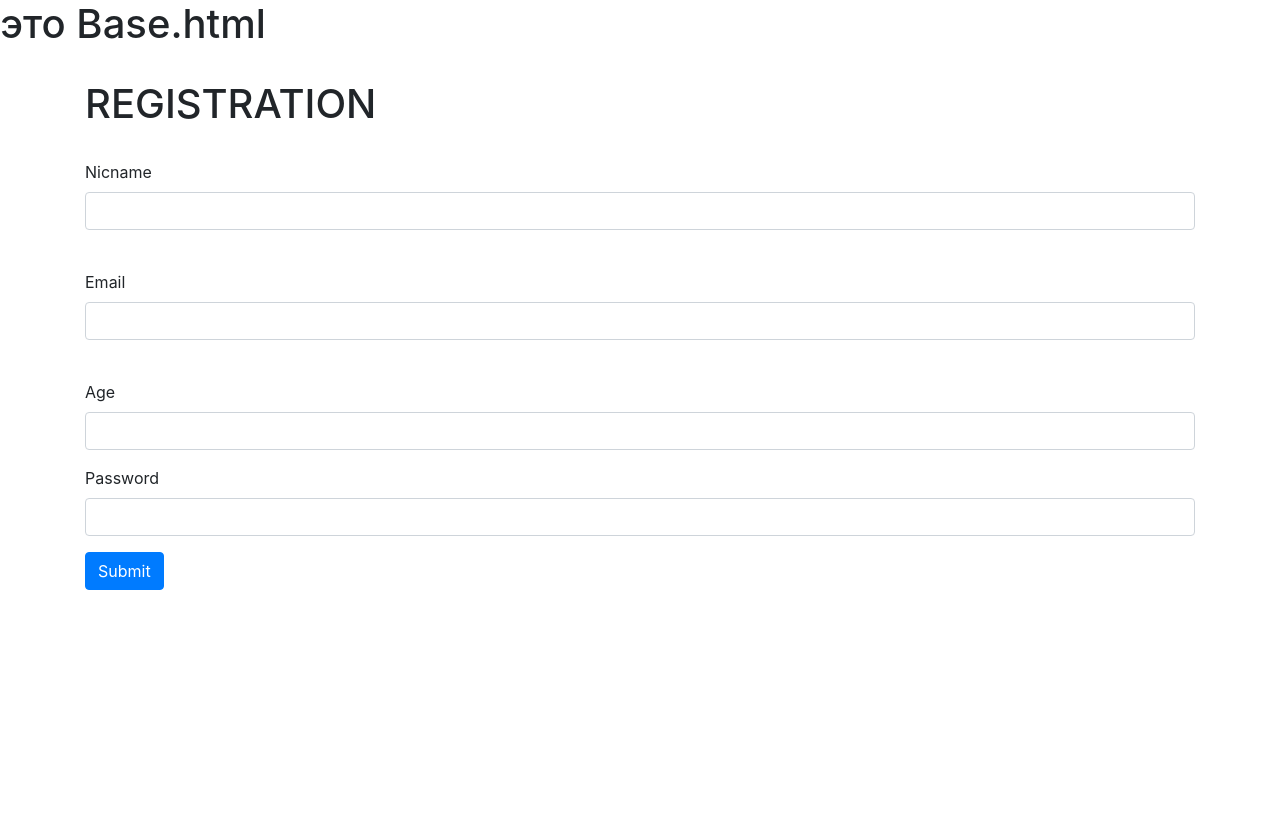
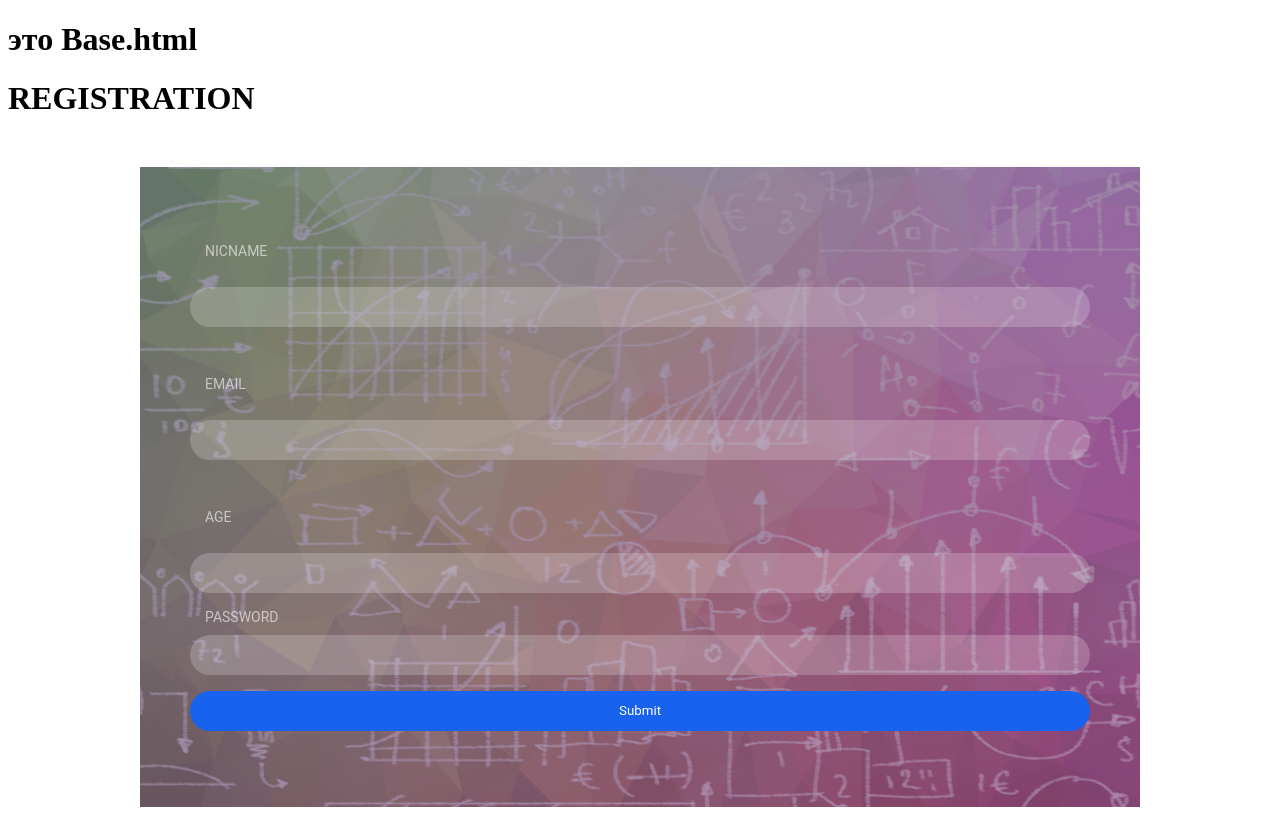
Before and after one commit to dmitrymanzhos/web_project, a Python web app: template templates/register_form.html in a window 1280 px wide. Before the commit the page ends 590 px from the top, so only its background shows below. Run offline with Jinja, Linux system fonts and the light colour scheme; the template is opened without the code that fills it: most values are stand-ins (such as "Sample title", 1, 10 or a date in 2020); form fields are guessed from the names that the template uses; some libraries are stand-ins or nearby versions.

Commit message:
9: it works!

```diff
--- /dev/null
+++ b/static/styles/styles.css
@@ -0,0 +1,97 @@
+* {
+   box-sizing: border-box;
+}
+.transparent {
+   position: relative;
+   max-width: 1000px;
+   padding: 60px 50px;
+   margin: 50px auto 0;
+   background-image: url("/static/img/1933e98e0aad60e5a373f81af734f741.png");
+   background-size: cover;
+}
+.transparent:before {
+   content: "";
+   position: absolute;
+   top: 0;
+   left: 0;
+   right: 0;
+   bottom: 0;
+   background: linear-gradient(to right bottom, rgba(43, 44, 78, .5), rgba(104, 22, 96, .5));
+}
+.form-inner {
+   position: relative;
+}
+.form-inner h3 {
+   position: relative;
+   margin-top: 0;
+   color: white;
+   font-family: 'Roboto', sans-serif;
+   font-weight: 300;
+   font-size: 26px;
+   text-transform: uppercase;
+}
+.form-inner h3:after {
+   content: "";
+   position: absolute;
+   left: 0;
+   bottom: -6px;
+   height: 2px;
+   width: 60px;
+   background: #1762EE;
+}
+.form-inner label {
+   display: block;
+   padding-left: 15px;
+   font-family: 'Roboto', sans-serif;
+   color: rgba(255, 255, 255, .6);
+   text-transform: uppercase;
+   font-size: 14px;
+}
+.form-inner input {
+   display: block;
+   width: 100%;
+   padding: 0 15px;
+   margin: 10px 0 15px;
+   border-width: 0;
+   line-height: 40px;
+   border-radius: 20px;
+   color: white;
+   background: rgba(255, 255, 255, .2);
+   font-family: 'Roboto', sans-serif;
+}
+.form-inner input[type="checkbox"] {
+   position: absolute;
+   opacity: 0;
+}
+#custom-checkbox+label {
+   position: relative;
+   margin: 20px 0;
+   text-transform: none;
+   cursor: pointer;
+}
+#custom-checkbox+label:before {
+   content: "";
+   display: inline-block;
+   width: 20px;
+   height: 20px;
+   margin-right: 10px;
+   vertical-align: text-top;
+   background: white;
+}
+#custom-checkbox:checked+label:before {
+   background: #1762EE;
+}
+#custom-checkbox:checked+label:after {
+   content: "";
+   position: absolute;
+   width: 2px;
+   height: 2px;
+   left: 20px;
+   top: 9px;
+   background: white;
+   box-shadow: 2px 0 0 white, 4px 0 0 white, 4px -2px 0 white, 4px -4px 0 white, 4px -6px 0 white, 4px -8px 0 white;
+   transform: rotate(45deg);
+}
+.form-inner input[type="submit"] {
+   background: #1862EE;
+}
--- a/templates/add_image.html
+++ b/templates/add_image.html
@@ -1,6 +1,7 @@
 {% extends "base.html" %}
 {% block content %}
 <br>
+{% if current_user.is_authenticated %}
    <h1>Add image</h1>
    <br>
    <form class="form-horizontal" enctype="multipart/form-data" action="" method="post">
@@ -9,4 +10,7 @@
       <p><input type="submit" value="Отправить"></p>
 
    </form>
+{% else %}
+   <h1>Вы должны быть зарегистрированы</h1>
+{% endif %}
 {% endblock %}
--- a/templates/base.html
+++ b/templates/base.html
@@ -3,11 +3,9 @@
 <head>
     <meta charset="UTF-8">
     <meta name="viewport" content="width=device-width, initial-scale=1, shrink-to-fit=yes">
-    <link rel="stylesheet"
-          href="https://stackpath.bootstrapcdn.com/bootstrap/4.4.1/css/bootstrap.min.css"
-          integrity="sha384-Vkoo8x4CGsO3+Hhxv8T/Q5PaXtkKtu6ug5TOeNV6gBiFeWPGFN9MuhOf23Q9Ifjh"
-          crossorigin="anonymous">
-    <title>Outgramm5</title>
+    <link rel="stylesheet" href="/static/styles/styles.css">
+
+    <title>{{ title }}</title>
 </head>
 <body>
 <header>
--- a/templates/enter_form.html
+++ b/templates/enter_form.html
@@ -1,7 +1,7 @@
 {% extends "base.html" %}
 {% block content %}
 <br>
-<h1>REGISTRATION</h1>
+<h1>ENTER</h1>
 <br>
 <form class="form-horizontal" action="" method="post">
     {{ form.hidden_tag() }}
--- a/templates/index.html
+++ b/templates/index.html
@@ -17,7 +17,7 @@
     <p>
         <a class="btn btn-large btn-success" href="/success">OK</a>
     </p>
-    <a class="btn btn-success" href="/reg">reg</a>
+    <a class="btn btn-success" href="/registration">reg</a>
     <a class="btn" href="/enter">Enter</a>
 </main>
 </body>
--- a/templates/register_form.html
+++ b/templates/register_form.html
@@ -1,9 +1,8 @@
 {% extends "base.html" %}
 {% block content %}
-<br>
 <h1>REGISTRATION</h1>
-<br>
-<form class="form-horizontal" action="" method="post">
+<form class="transparent" action="" method="post">
+    <div class="form-inner">
     {{ form.hidden_tag() }}
     <p>
         {{ form.nicname.label }}<br>
@@ -25,5 +24,6 @@
         {{ form.submit(type="submit", class="btn btn-primary") }}
     </p>
     {{ message }}
+    </div>
 </form>
 {% endblock %}
```
Also changed, not shown: test_app.py (+10 -9 lines), db/all.db, static/img/1933e98e0aad60e5a373f81af734f741.png (added), templates/H.jpg (deleted). Lines whose indentation alone changed are shown as unchanged.
